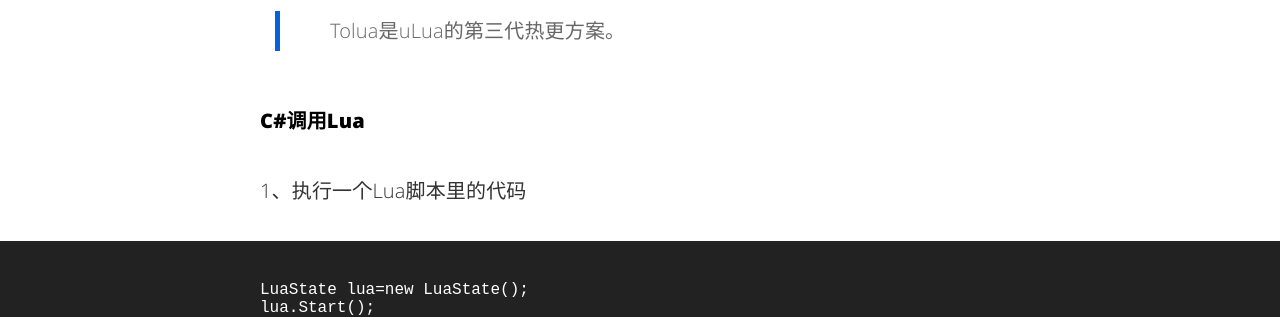
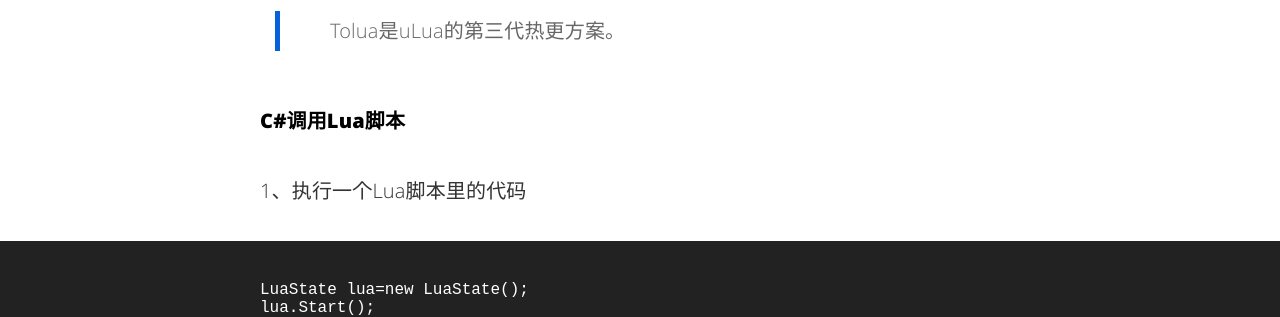
Before and after one commit to BruceQi93/BruceQi93.github.io, a Jekyll site: the page built from _posts/2017-4-29-HotUpdate-3.md, in a window 1280 px wide and 900 px high, scrolled down 826 px. Shown: the part 153-470 px from the top of the window. Built offline with Jekyll 4.4.1, drawn with Linux system fonts in a browser that asks for light colours; comment, search, counter and statistics services are not loaded.

Commit message:
更新文件

```diff
--- a/_posts/2017-4-29-HotUpdate-3.md
+++ b/_posts/2017-4-29-HotUpdate-3.md
@@ -13,7 +13,7 @@
 
 > Tolua是uLua的第三代热更方案。
 
-#### C#调用Lua
+#### C#调用Lua脚本
 
 1、执行一个Lua脚本里的代码
 
@@ -42,7 +42,7 @@
     object[] objs=func.Call((object)array)
     objs[i]
 
-#### Lua调用C#
+#### Lua调用C#脚本
 
 1、访问C#中的数组
 
```
